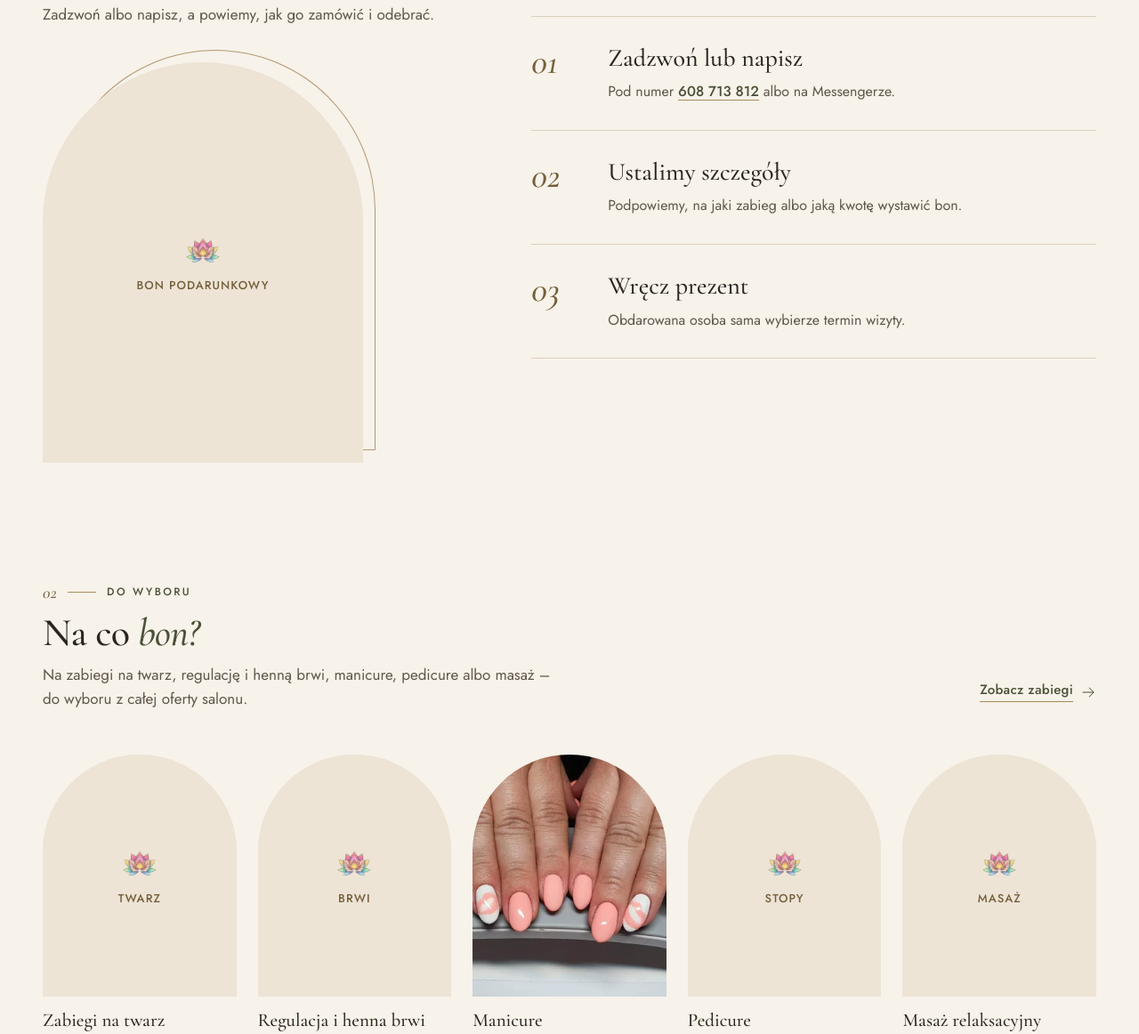
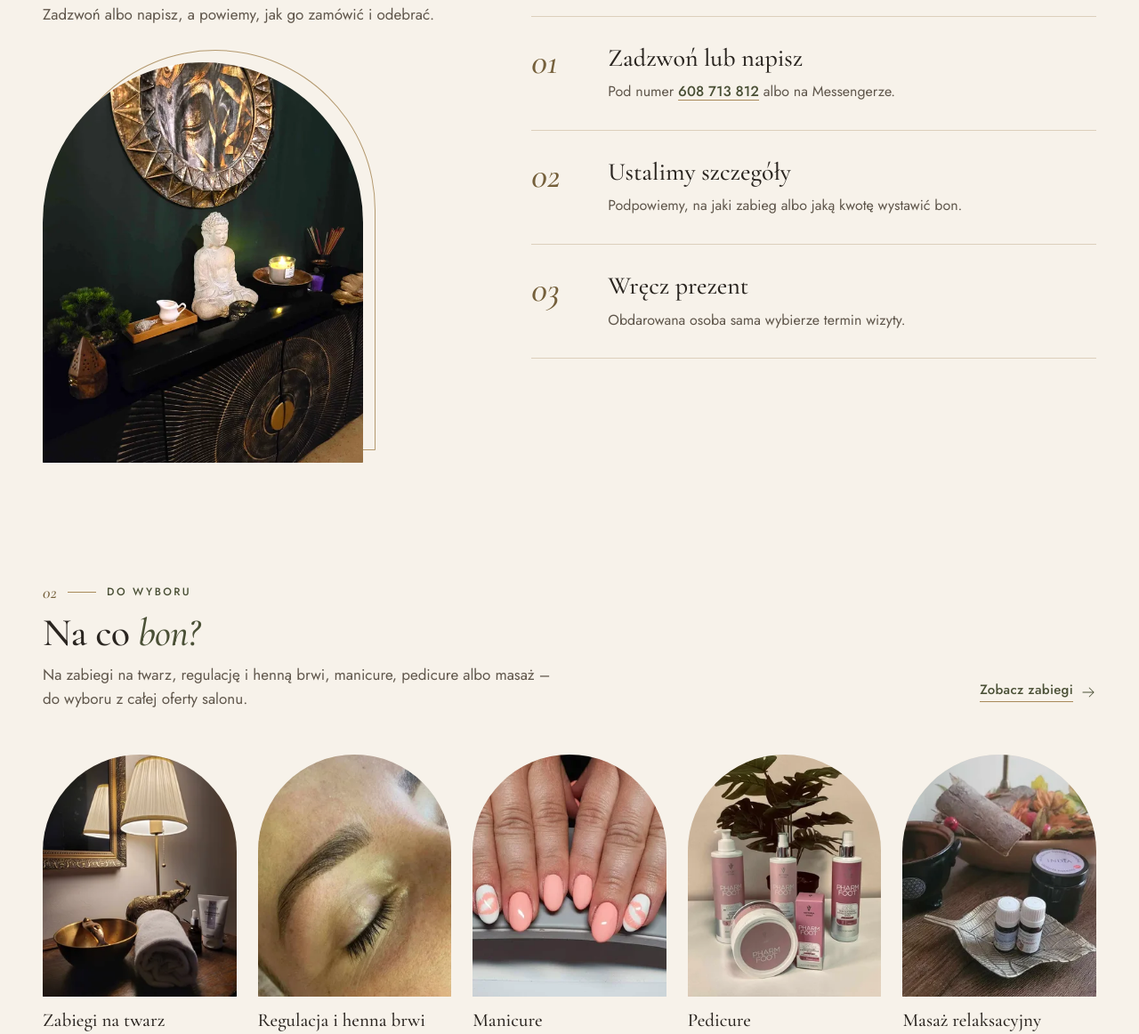
Before and after one commit to NatanielBK/amaris-salon, a plain HTML site: page bon.html in a window 1280 px wide. Shown: the part 885-2047 px from the top of the page at 89% size. Drawn offline with Linux system fonts and the light colour scheme.

Commit message:
Amaris: prawdziwe zdjęcia w miejscach z zastępnikiem-lotosem (Twarz, Zaproszenie, gabinet)
Kategoria/panel/kafelek "Twarz" -> zdjęcie stanowiska zabiegowego, sekcje
"Zaproszenie" (3 podstrony) i wnętrze-gabinet w bon.html -> 2 zdjęcia wnętrza
z figurką Buddy od klientki. Przy okazji podmienione pozostałe lotosy w
bon.html (brwi, stopy, masaż) na już istniejące w repo prawdziwe zdjęcia.
Lotos zostaje tylko tam, gdzie zdjęcia brak (Depilacja, blok bonu na stronie głównej).

Co-Authored-By: Claude Sonnet 5 <noreply@anthropic.com>

```diff
--- a/bon.html
+++ b/bon.html
@@ -72,7 +72,7 @@
       <p class="etykieta"><span class="etykieta__nr">01</span><span class="etykieta__kreska" aria-hidden="true"></span>Zamówienie</p>
       <h2 id="h-jak">Jak zamówić <em>bon</em></h2>
       <p class="wstep">Zadzwoń albo napisz, a&nbsp;powiemy, jak go zamówić i&nbsp;odebrać.</p>
-      <div class="dwie-kol__foto luk-rama"><div class="luk"><span class="zastepnik"><img class="zastepnik__orn" src="assets/logo/lotos-160.png" alt="" width="44" height="44" loading="lazy"><span class="zastepnik__tytul">Bon podarunkowy</span></span></div></div>
+      <div class="dwie-kol__foto luk-rama"><div class="luk"><img src="assets/img/real-wnetrze-budda-szeroko-600.webp" srcset="assets/img/real-wnetrze-budda-szeroko-300.webp 300w, assets/img/real-wnetrze-budda-szeroko-600.webp 600w, assets/img/real-wnetrze-budda-szeroko-1000.webp 1000w" sizes="(min-width: 900px) 360px, 92vw" width="600" height="750" alt="Wnętrze gabinetu Amaris z&nbsp;figurką Buddy i&nbsp;lustrem" loading="lazy" decoding="async"></div></div>
     </div>
     <ol class="kroki">
       <li class="krok"><span class="krok__nr" aria-hidden="true">01</span><h3>Zadzwoń lub napisz</h3><p>Pod numer <a class="tekst-link" href="tel:+48608713812">608&nbsp;713&nbsp;812</a> albo na&nbsp;Messengerze.</p></li>
@@ -91,11 +91,11 @@
       <a class="link" href="zabiegi.html"><span>Zobacz zabiegi</span><svg class="ikona" aria-hidden="true" focusable="false" xmlns="http://www.w3.org/2000/svg" viewBox="0 0 256 256" fill="currentColor"><path d="M220.24,132.24l-72,72a6,6,0,0,1-8.48-8.48L201.51,134H40a6,6,0,0,1,0-12H201.51L139.76,60.24a6,6,0,0,1,8.48-8.48l72,72A6,6,0,0,1,220.24,132.24Z"/></svg></a>
     </div>
     <ul class="na-co">
-        <li class="na-co__kafel"><span class="na-co__foto luk"><span class="zastepnik"><img class="zastepnik__orn" src="assets/logo/lotos-160.png" alt="" width="44" height="44" loading="lazy"><span class="zastepnik__tytul">Twarz</span></span></span><span class="na-co__nazwa">Zabiegi na&nbsp;twarz</span></li>
-        <li class="na-co__kafel"><span class="na-co__foto luk"><span class="zastepnik"><img class="zastepnik__orn" src="assets/logo/lotos-160.png" alt="" width="44" height="44" loading="lazy"><span class="zastepnik__tytul">Brwi</span></span></span><span class="na-co__nazwa">Regulacja i&nbsp;henna brwi</span></li>
+        <li class="na-co__kafel"><span class="na-co__foto luk"><img src="assets/img/real-twarz-stanowisko-600.webp" srcset="assets/img/real-twarz-stanowisko-300.webp 300w, assets/img/real-twarz-stanowisko-600.webp 600w, assets/img/real-twarz-stanowisko-1000.webp 1000w" sizes="(min-width: 1000px) 200px, 38vw" width="600" height="750" alt="Stanowisko do&nbsp;zabiegu na&nbsp;twarz w&nbsp;salonie Amaris" loading="lazy" decoding="async"></span><span class="na-co__nazwa">Zabiegi na&nbsp;twarz</span></li>
+        <li class="na-co__kafel"><span class="na-co__foto luk"><img src="assets/img/real-brwi-600.webp" srcset="assets/img/real-brwi-300.webp 300w, assets/img/real-brwi-600.webp 600w, assets/img/real-brwi-1000.webp 1000w" sizes="(min-width: 1000px) 200px, 38vw" width="600" height="750" alt="Brew po&nbsp;regulacji i&nbsp;hennie wykonana w&nbsp;salonie Amaris" loading="lazy" decoding="async"></span><span class="na-co__nazwa">Regulacja i&nbsp;henna brwi</span></li>
         <li class="na-co__kafel"><span class="na-co__foto luk"><img src="assets/img/manicure-600.webp" srcset="assets/img/manicure-300.webp 300w, assets/img/manicure-600.webp 600w, assets/img/manicure-1000.webp 1000w" sizes="(min-width: 1000px) 200px, 38vw" width="600" height="750" alt="Prawdziwa stylizacja paznokci wykonana w&nbsp;salonie Amaris" loading="lazy" decoding="async"></span><span class="na-co__nazwa">Manicure</span></li>
-        <li class="na-co__kafel"><span class="na-co__foto luk"><span class="zastepnik"><img class="zastepnik__orn" src="assets/logo/lotos-160.png" alt="" width="44" height="44" loading="lazy"><span class="zastepnik__tytul">Stopy</span></span></span><span class="na-co__nazwa">Pedicure</span></li>
-        <li class="na-co__kafel"><span class="na-co__foto luk"><span class="zastepnik"><img class="zastepnik__orn" src="assets/logo/lotos-160.png" alt="" width="44" height="44" loading="lazy"><span class="zastepnik__tytul">Masaż</span></span></span><span class="na-co__nazwa">Masaż relaksacyjny</span></li>
+        <li class="na-co__kafel"><span class="na-co__foto luk"><img src="assets/img/real-pharm-foot-600.webp" srcset="assets/img/real-pharm-foot-300.webp 300w, assets/img/real-pharm-foot-600.webp 600w, assets/img/real-pharm-foot-1000.webp 1000w" sizes="(min-width: 1000px) 200px, 38vw" width="600" height="750" alt="Kosmetyki do&nbsp;pielęgnacji stóp używane w&nbsp;salonie Amaris" loading="lazy" decoding="async"></span><span class="na-co__nazwa">Pedicure</span></li>
+        <li class="na-co__kafel"><span class="na-co__foto luk"><img src="assets/img/real-aromaterapia-600.webp" srcset="assets/img/real-aromaterapia-300.webp 300w, assets/img/real-aromaterapia-600.webp 600w, assets/img/real-aromaterapia-1000.webp 1000w" sizes="(min-width: 1000px) 200px, 38vw" width="600" height="750" alt="Olejki do&nbsp;aromaterapii w&nbsp;gabinecie Amaris" loading="lazy" decoding="async"></span><span class="na-co__nazwa">Masaż relaksacyjny</span></li>
     </ul>
     <div class="okazje-wiersz">
       <p class="okazje-wiersz__tytul" id="okazje-tytul">Na okazję</p>
@@ -109,7 +109,7 @@
 <section class="sekcja reveal" aria-labelledby="h-zaproszenie">
   <div class="wrap">
     <div class="zaproszenie">
-      <div class="zaproszenie__foto luk-rama"><div class="luk"><span class="zastepnik"><img class="zastepnik__orn" src="assets/logo/lotos-160.png" alt="" width="44" height="44" loading="lazy"><span class="zastepnik__tytul">Amaris</span></span></div></div>
+      <div class="zaproszenie__foto luk-rama"><div class="luk"><img src="assets/img/real-wnetrze-budda-blisko-600.webp" srcset="assets/img/real-wnetrze-budda-blisko-300.webp 300w, assets/img/real-wnetrze-budda-blisko-600.webp 600w, assets/img/real-wnetrze-budda-blisko-1000.webp 1000w" sizes="(min-width: 900px) 340px, 148px" width="600" height="750" alt="Figurka Buddy i&nbsp;świeca w&nbsp;gabinecie Amaris" loading="lazy" decoding="async"></div></div>
       <div class="zaproszenie__tekst">
         <div class="orn " aria-hidden="true"><span></span><svg class="orn__znak" viewBox="0 0 24 24" aria-hidden="true" focusable="false"><path d="M12 3c-2.2 3.4-3.4 5.6-3.4 7.4a3.4 3.4 0 0 0 6.8 0C15.4 8.6 14.2 6.4 12 3z" fill="currentColor"/><path d="M5 21v-6a7 7 0 0 1 14 0v6" fill="none" stroke="currentColor" stroke-width=".9"/></svg><span></span></div>
         <h2 id="h-zaproszenie">Zamów bon <em>w&nbsp;Amaris</em></h2>
```
Also changed, not shown: index.html (+1 -1 lines), opinie.html (+1 -1 lines), zabiegi.html (+2 -2 lines), assets/img/real-twarz-stanowisko-1000.webp (added), assets/img/real-twarz-stanowisko-300.webp (added), assets/img/real-twarz-stanowisko-600.webp (added), assets/img/real-wnetrze-budda-blisko-1000.webp (added), assets/img/real-wnetrze-budda-blisko-300.webp (added), assets/img/real-wnetrze-budda-blisko-600.webp (added), assets/img/real-wnetrze-budda-szeroko-1000.webp (added), assets/img/real-wnetrze-budda-szeroko-300.webp (added), assets/img/real-wnetrze-budda-szeroko-600.webp (added).
